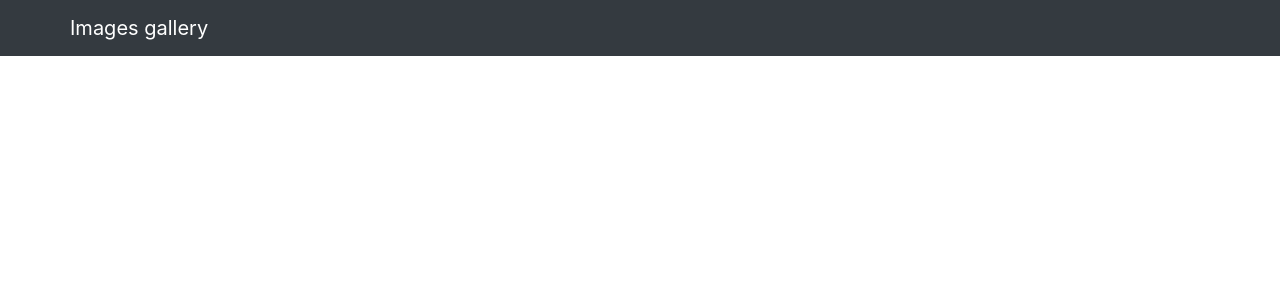
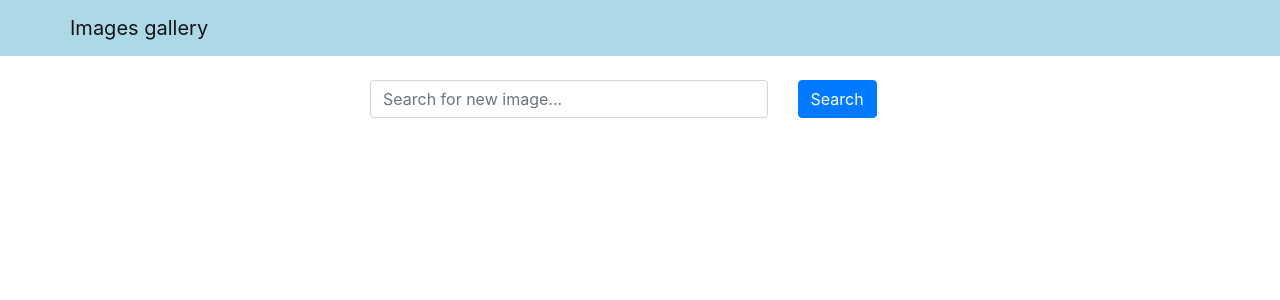
Before and after one commit to exciut/images-gallery1, a React (Create React App) app in the folder frontend/: page / in a window 1280 px wide. Shown: the top 300 px of the page. Built offline with nearby package versions, Linux system fonts and the light colour scheme.

Commit message:
controlled search components

```diff
--- a/frontend/src/App.js
+++ b/frontend/src/App.js
@@ -1,10 +1,20 @@
+import { useState } from 'react';
 import 'bootstrap/dist/css/bootstrap.min.css';
-import Header from './components/header';
+import Header from './components/Header';
+import Search from './components/Search';
 
 const App = () => {
+  const [word, setWord] = useState('');
+
+  const handleSearchSubmit = (e) => {
+    e.preventDefault();
+    console.log(word);
+  }
+
   return (
     <div>
      <Header title="Images gallery"/>
+     <Search word={word} setWord={setWord} handleSubmit={handleSearchSubmit} />
     </div>
   );
 }
--- /dev/null
+++ b/frontend/src/components/Search.js
@@ -0,0 +1,30 @@
+import React from "react";
+import { Container, Row, Col, Button, Form } from "react-bootstrap";
+
+const Search = ({ word, setWord, handleSubmit }) => {
+  return (
+    <Container className="mt-4">
+      <Row className="justify-content-center">
+        <Col xs={12} md={8} lg={6}>
+          <Form onSubmit={ handleSubmit }>
+            <Row>
+              <Col xs={9}>
+                <Form.Control
+                type="text"
+                value={word}
+                onChange={(e) => setWord(e.target.value)}
+                placeholder="Search for new image..."
+                />
+              </Col>
+              <Col>
+                <Button variant="primary" type="submit"> Search </Button>
+              </Col>
+            </Row>
+          </Form>
+        </Col>
+      </Row>
+    </Container>
+  );
+};
+
+export default Search;
--- a/frontend/src/components/header.js
+++ b/frontend/src/components/header.js
@@ -1,10 +1,13 @@
 import React from 'react';
-import { Navbar } from 'react-bootstrap';
-import { Container } from 'react-bootstrap';
+import { Navbar, Container } from 'react-bootstrap';
+
+const navbarStyle = {
+    backgroundColor: 'lightblue'
+};
 
 const Header = ( { title } ) => {
     return (
-    <Navbar bg="dark" variant="dark">
+    <Navbar style={navbarStyle} variant="light">
         <Container>
           <Navbar.Brand href="/ ">{title}</Navbar.Brand>
         </Container>
```
